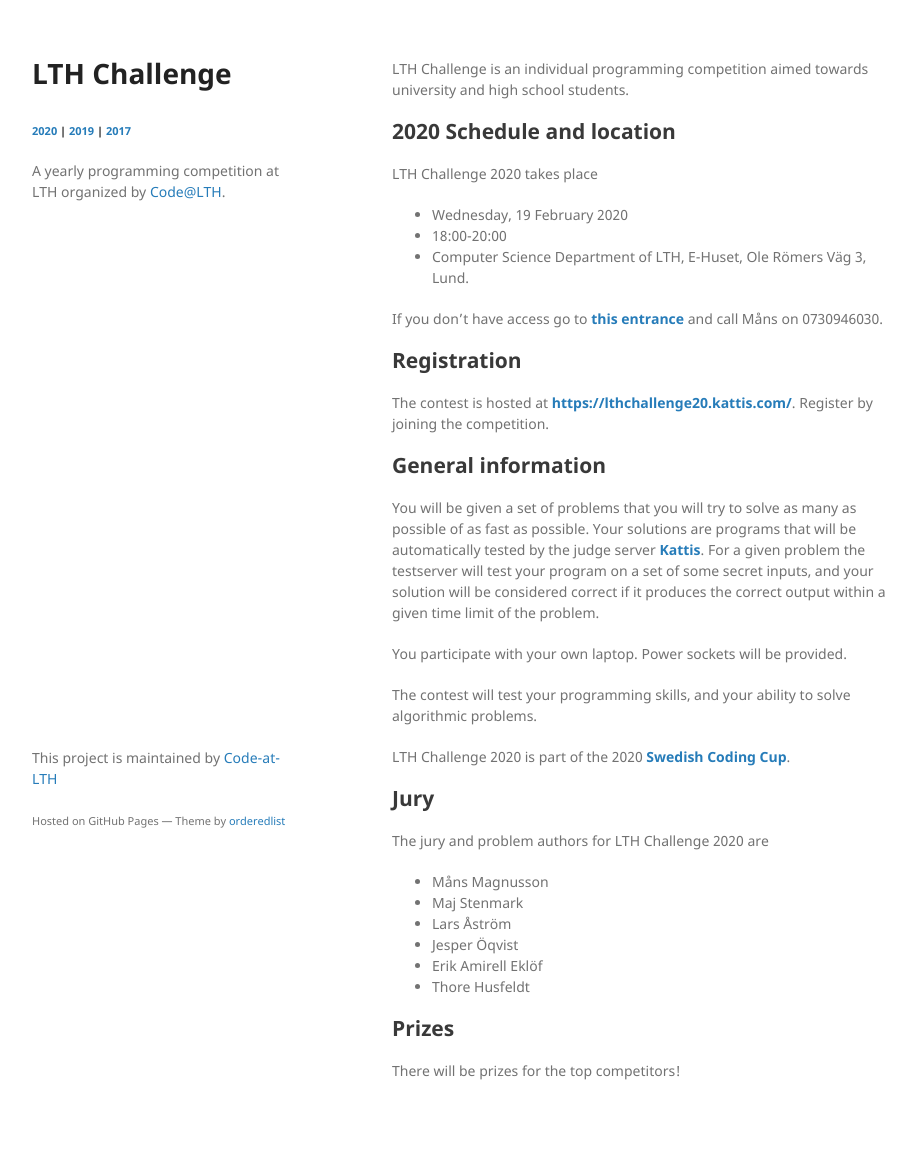
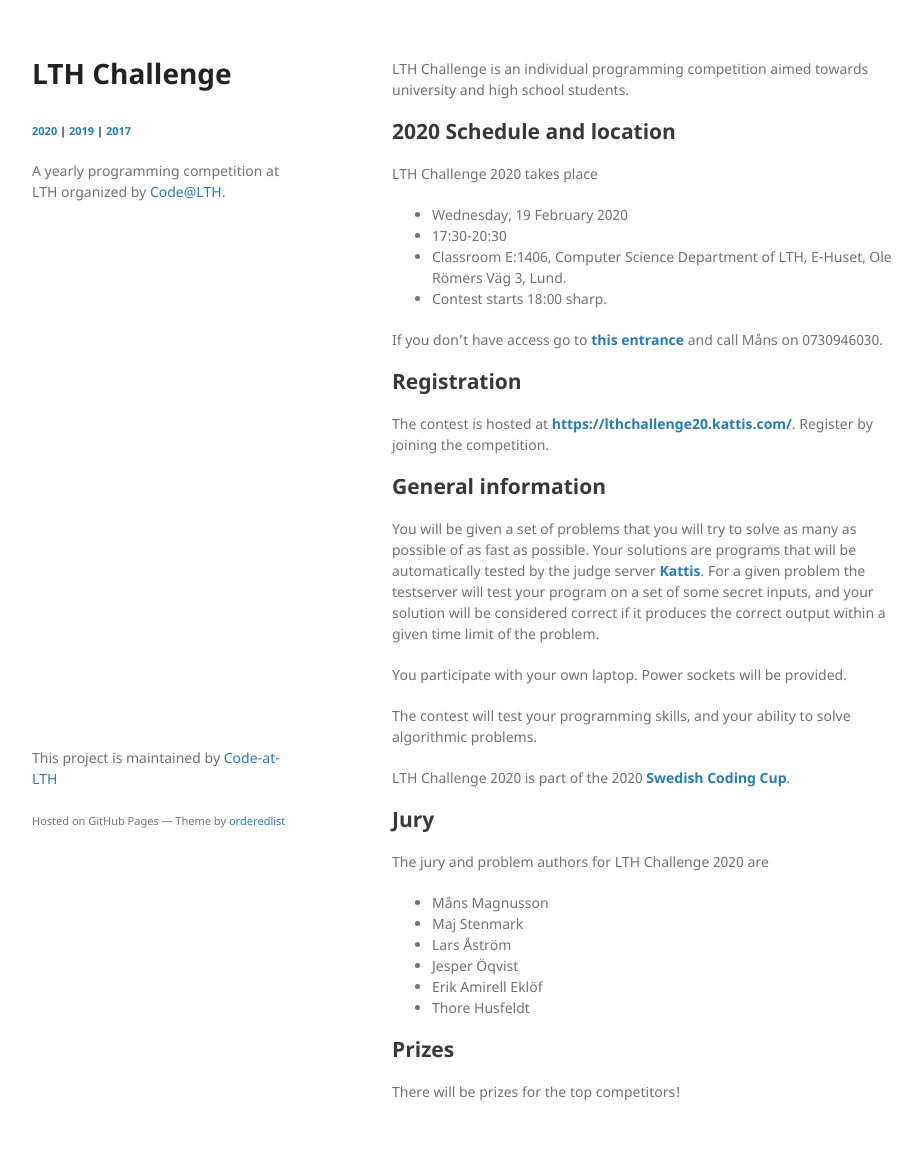
Before and after one commit to Code-at-LTH/lthchallenge, a Jekyll site: the page built from index.md, in a window 1280 px wide. Shown: the whole page, without its empty margins (178-1100 px from the left). Built offline with Jekyll 4.4.1, drawn with Linux system fonts in a browser that asks for light colours; before the commit the page ends 1151 px from its top, so only the background shows below that.

Commit message:
more specific location

```diff
--- a/index.md
+++ b/index.md
@@ -8,8 +8,9 @@ LTH Challenge is an individual programming competition aimed towards university
 
 LTH Challenge 2020 takes place
 * Wednesday, 19 February 2020
-* 18:00-20:00
-* Computer Science Department of LTH, E-Huset, Ole Römers Väg 3, Lund.
+* 17:30-20:30
+* Classroom E:1406, Computer Science Department of LTH, E-Huset, Ole Römers Väg 3, Lund.
+* Contest starts 18:00 sharp.
 
 If you don't have access go to **[this entrance](https://goo.gl/maps/YQGmE5yuW5C2)** and call Måns on 0730946030.
 
```
